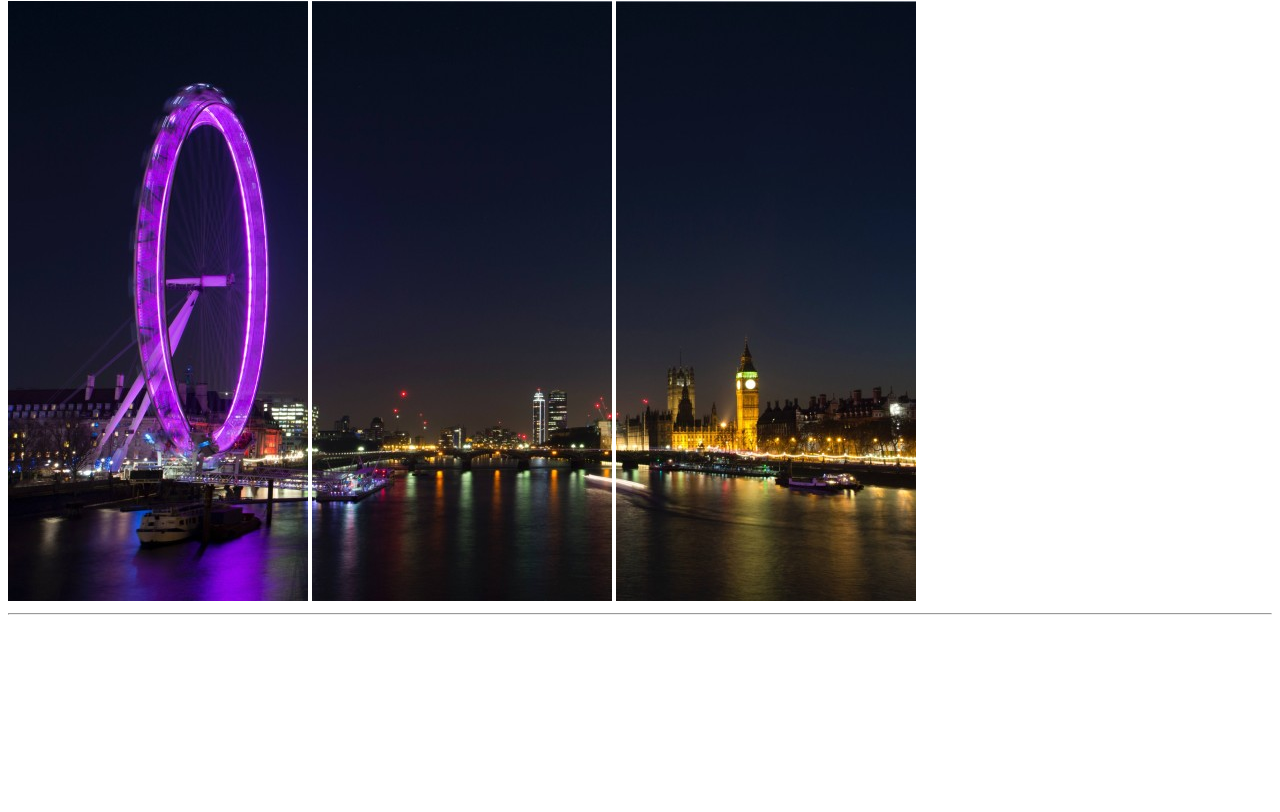
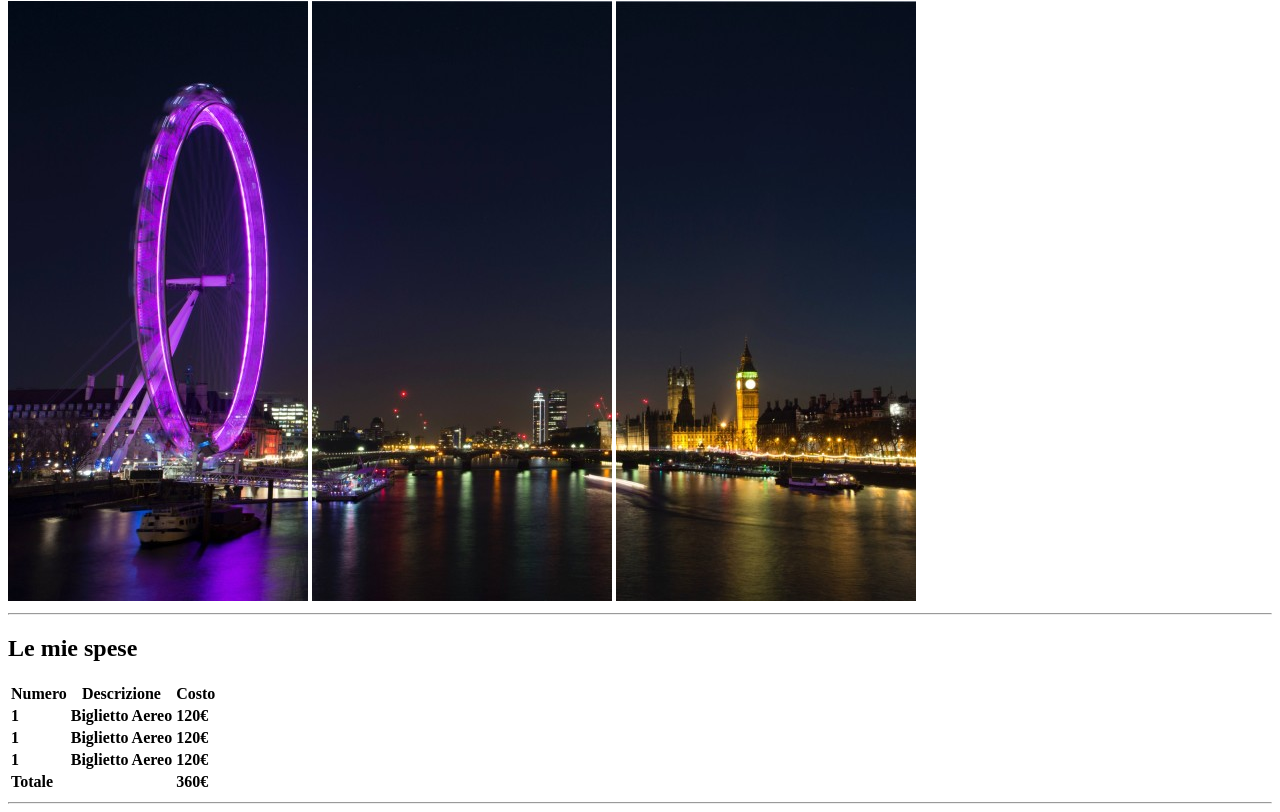
Before and after one commit to PierdomenicoPacilio/html-london-trip, a plain HTML site: page index.html in a window 1280 px wide. Shown: the part 79-891 px from the top of the page. Before the commit the page ends 800 px from the top, so only its background shows below. Drawn offline with Linux system fonts and the light colour scheme.

Commit message:
feat: payment table completed

```diff
--- a/index.html
+++ b/index.html
@@ -12,7 +12,6 @@
     <header>
 
         <h1>Il mio Viaggio a Londra</h1>
-
         <img src="img/pexels-bill-emrich-230794-0.jpg" alt="London Eye">
         <img src="img/pexels-bill-emrich-230794-1.jpg" alt="Westminster Bridge">
         <img src="img/pexels-bill-emrich-230794-2.jpg" alt="Big Ben">
@@ -21,7 +20,49 @@
     </header>
 
     <main>
+        <h2>Le mie spese</h2>
+        <table>
+            <!-- intestazione della tabella -->
+            <thead>
+                <tr>
+                    <th>Numero</th>
+                    <th>Descrizione</th>
+                    <th>Costo</th>
+                </tr>
+            </thead>
+            <!-- /intestazione della tabella -->
 
+            <!-- corpo della tabella -->
+            <tbody>
+                <tr>
+                    <th style="text-align: left;">1</th>
+                    <th style="text-align: left;">Biglietto Aereo</th>
+                    <th style="text-align: left;">120&euro;</th>
+                </tr>
+                <tr>
+                    <th style="text-align: left;">1</th>
+                    <th style="text-align: left;">Biglietto Aereo</th>
+                    <th style="text-align: left;">120&euro;</th>
+                </tr>
+                <tr>
+                    <th style="text-align: left;">1</th>
+                    <th style="text-align: left;">Biglietto Aereo</th>
+                    <th style="text-align: left;">120&euro;</th>
+                </tr>
+            </tbody>
+            <!-- /corpo della tabella -->
+
+            <!-- chiusura della tabella -->
+            <tfoot>
+                <tr>
+                    <th colspan="2" style="text-align: left;">Totale</th>
+                    <th style="text-align: left;">360&euro;</th>
+                </tr>
+            </tfoot>
+            <!-- /chiusura della tabella -->
+        </table>
+
+        <hr>
     </main>
 
     <footer>
```
